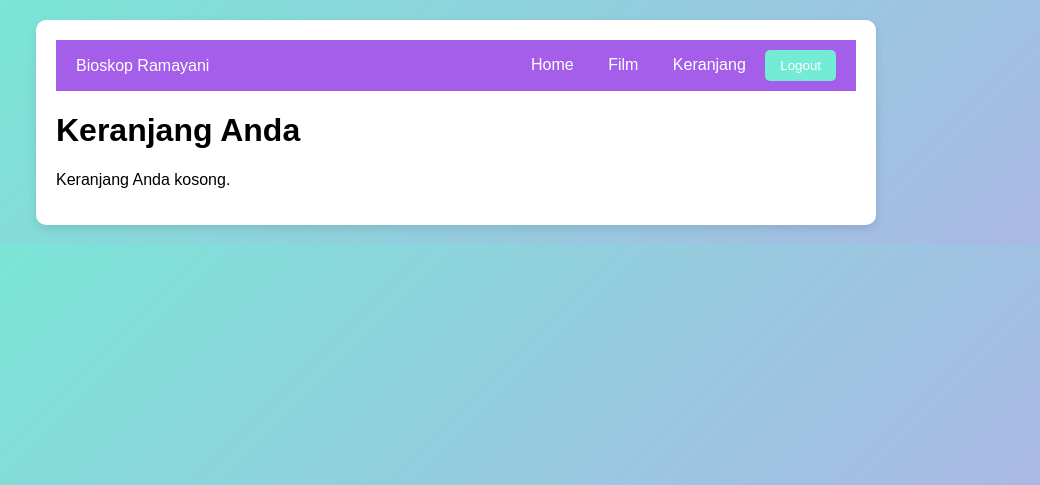
After one commit to ariandika79754/projectPbd, a PHP site: page /cart.php in a window 1280 px wide. The commit adds this page. Shown: the top 485 px of the page, without its empty margins (184-1224 px from the left). Run offline with PHP 8.4, Linux system fonts and the light colour scheme; the visitor is signed in with stand-in values (Sample User, id 1); data that the repository does not hold is empty.

Commit message:
update by ari

```diff
--- /dev/null
+++ b/cart.php
@@ -0,0 +1,164 @@
+<?php
+session_start();
+include 'config.php';
+
+// Cek apakah pengguna sudah login
+if (!isset($_SESSION['user_id'])) {
+    header('Location: login.php');
+    exit;
+}
+
+// Ambil data keranjang pengguna berdasarkan user_id dari session
+$user_id = $_SESSION['user_id'];
+
+$stmt = $pdo->prepare("
+    SELECT users.username, film.judul_film, keranjang.jumlah
+    FROM keranjang
+    JOIN users ON keranjang.user_id = users.id
+    JOIN film ON keranjang.film_id = film.id
+    WHERE keranjang.user_id = ?
+");
+$stmt->execute([$user_id]);
+$cartItems = $stmt->fetchAll();
+?>
+
+<!DOCTYPE html>
+<html lang="en">
+
+<head>
+    <meta charset="UTF-8">
+    <meta name="viewport" content="width=device-width, initial-scale=1.0">
+    <title>Keranjang - Bioskop Ramayani</title>
+    <style>
+        body,
+        table,
+        th,
+        td,
+        input,
+        button {
+            margin: 0;
+            padding: 0;
+            font-family: Arial, sans-serif;
+        }
+
+        body {
+            font-family: 'Arial', sans-serif;
+            background: linear-gradient(135deg, #74ebd5, #ACB6E5);
+            margin: 0;
+            padding: 20px;
+        }
+
+        .container {
+            background-color: white;
+            padding: 40px;
+            border-radius: 10px;
+            box-shadow: 0px 4px 15px rgba(0, 0, 0, 0.2);
+            max-width: 800px;
+            margin: auto;
+        }
+
+        .navbar {
+            background-color: #A45EE9;
+            color: white;
+            padding: 10px 20px;
+            display: flex;
+            justify-content: space-between;
+            align-items: center;
+            margin-bottom: 20px;
+        }
+
+        .navbar a {
+            color: white;
+            text-decoration: none;
+            padding: 10px 15px;
+            transition: background-color 0.3s ease;
+        }
+
+        .navbar a:hover {
+            background-color: #444;
+        }
+
+        .navbar .btn {
+            background-color: #74ebd5;
+            color: white;
+            border: none;
+            padding: 8px 15px;
+            border-radius: 5px;
+            cursor: pointer;
+            transition: background-color 0.3s ease;
+        }
+
+        .navbar .btn:hover {
+            background-color: #58c0a5;
+        }
+
+        .container {
+            max-width: 800px;
+            margin: 0 auto;
+            background-color: white;
+            padding: 20px;
+            box-shadow: 0px 4px 10px rgba(0, 0, 0, 0.1);
+            border-radius: 10px;
+        }
+
+        table {
+            width: 100%;
+            border-collapse: collapse;
+        }
+
+        th,
+        td {
+            padding: 12px;
+            border: 1px solid #ddd;
+        }
+
+        th {
+            background-color: #007bff;
+            color: white;
+        }
+
+        tr:nth-child(even) {
+            background-color: #f2f2f2;
+        }
+    </style>
+</head>
+
+<body>
+    <div class="container">
+        <div class="navbar">
+            <div class="logo">Bioskop Ramayani</div>
+            <div class="menu">
+                <a href="index.php">Home</a>
+                <a href="user.php">Film</a>
+                <a href="cart.php">Keranjang</a>
+                <button class="btn" onclick="window.location.href='logout.php'">Logout</button>
+            </div>
+        </div>
+
+        <h1>Keranjang Anda</h1>
+        <?php if (empty($cartItems)): ?>
+            <p>Keranjang Anda kosong.</p>
+        <?php else: ?>
+            <table>
+                <thead>
+                    <tr>
+                        <th>Username</th>
+                        <th>Judul Film</th>
+                        <th>Jumlah Tiket</th>
+                    </tr>
+                </thead>
+                <tbody>
+                    <?php foreach ($cartItems as $item): ?>
+                        <tr>
+                            <td><?php echo htmlspecialchars($item['username']); ?></td>
+                            <td><?php echo htmlspecialchars($item['judul_film']); ?></td>
+                            <td><?php echo htmlspecialchars($item['jumlah']); ?></td>
+                        </tr>
+                    <?php endforeach; ?>
+                </tbody>
+            </table>
+        <?php endif; ?>
+    </div>
+</body>
+
+</html>
--- a/login.php
+++ b/login.php
@@ -127,7 +127,9 @@ if ($_SERVER["REQUEST_METHOD"] == "POST") {
         <form action="login.php" method="POST">
             <input type="text" name="username" placeholder="Username" required>
             <input type="password" name="password" placeholder="Password" required>
+
             <button type="submit">Login</button>
+            <p style="text-align: center;">belum punya akun?<a href="register.php">register disini</a></p>
         </form>
     </div>
 </body>
```
Also changed, not shown: add_to_cart.php (+29 -20 lines), admin.php (+52 -0 lines), index.php (+118 -43 lines), user.php (+111 -50 lines), images/doctor-clipart-transparent-12 (1).png (added).
